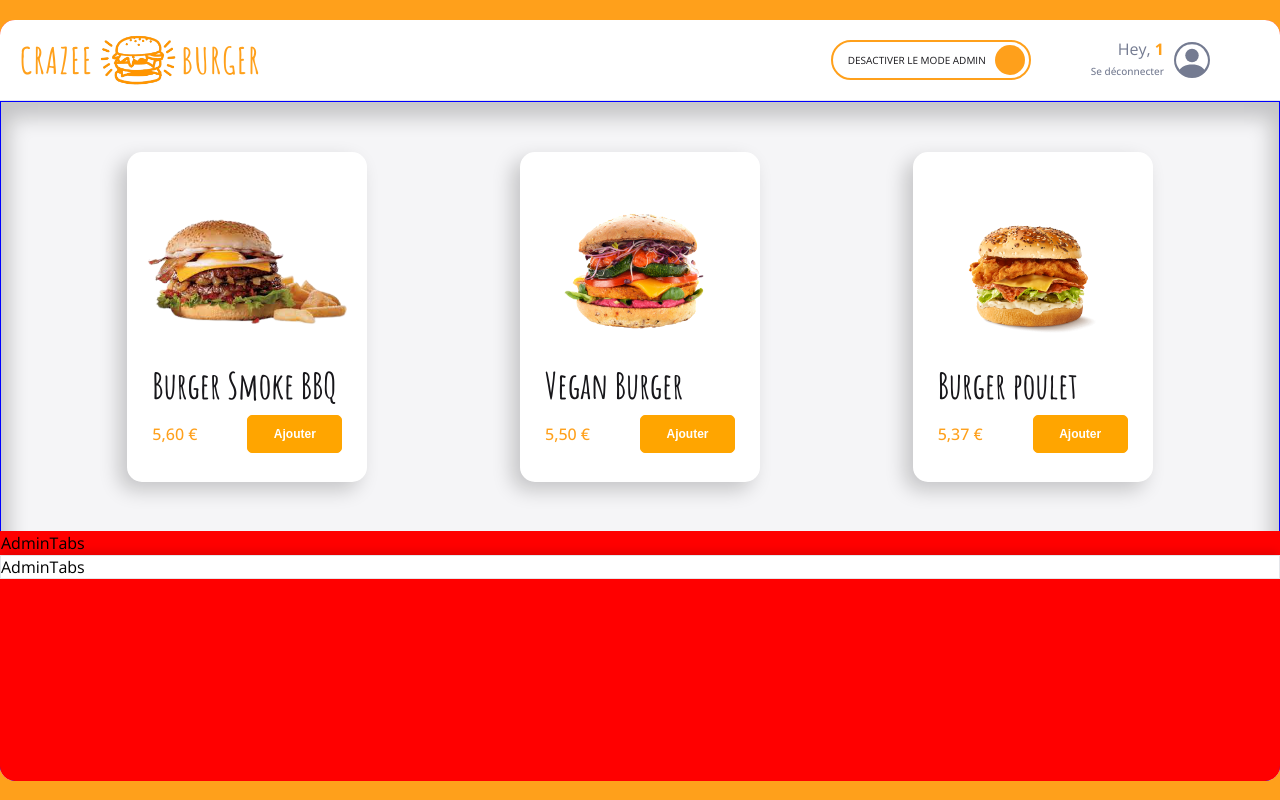
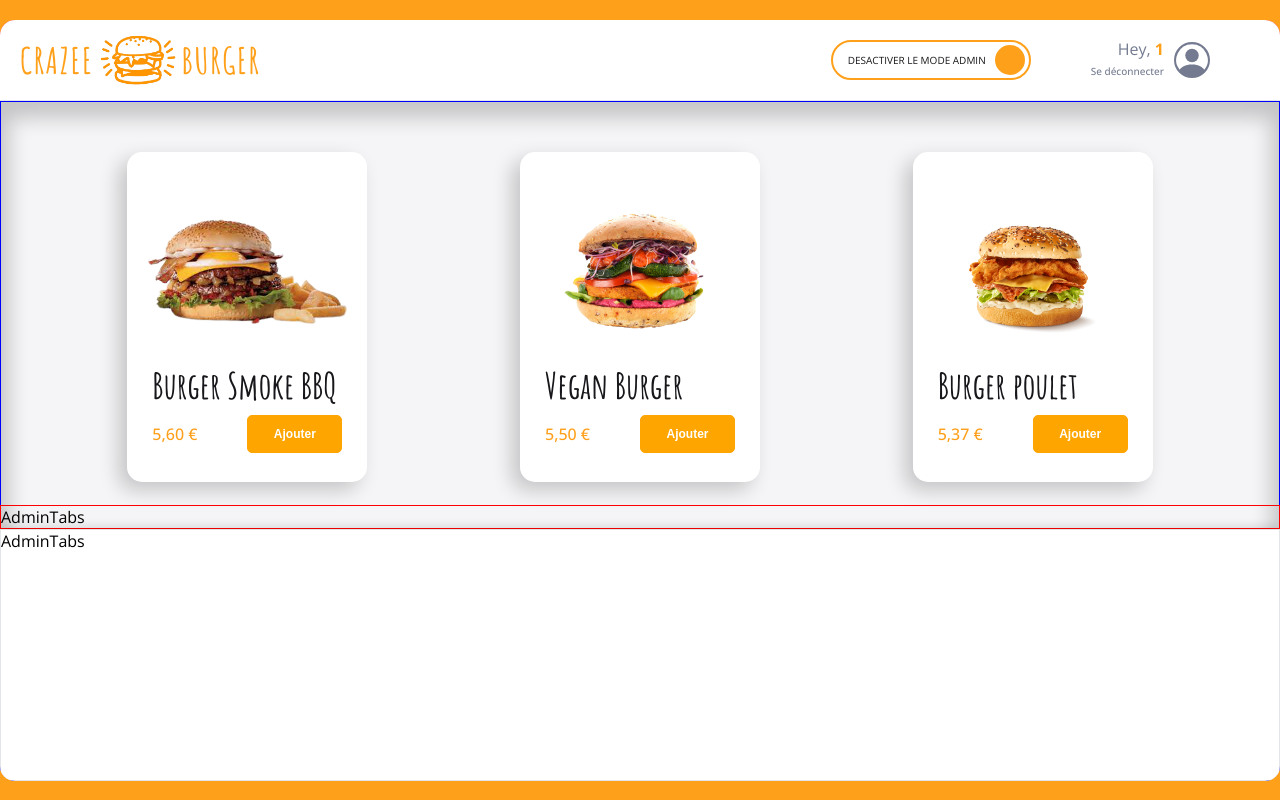
Before and after one commit to NhatHONGUYEN/crazee-burger, a React (Vite) app: page /order/1 in a window 1280 px wide. Built offline with nearby package versions, Linux system fonts and the light colour scheme; grey boxes are pictures that could not be loaded.

Commit message:
✅ F07 : ADMIN > modify the background

```diff
--- a/src/component/pages/order/Main/Admin/Admin.jsx
+++ b/src/component/pages/order/Main/Admin/Admin.jsx
@@ -1,5 +1,5 @@
 import styled from "styled-components";
-import { theme } from "../../../theme";
+
 import AdminTabs from "./AdminTabs";
 import AdminPanel from "./AdminPanel";
 
@@ -13,8 +13,6 @@ export default function Admin() {
 }
 
 const AdminStyled = styled.div`
-  background: red;
-  height: 250px;
   position: absolute;
   bottom: 0;
   left: 0;
--- a/src/component/pages/order/Main/Admin/AdminPanel.jsx
+++ b/src/component/pages/order/Main/Admin/AdminPanel.jsx
@@ -6,6 +6,7 @@ export default function AdminPanel() {
 }
 
 const AdminPanelStyled = styled.div`
+  height: 250px;
   background: ${theme.colors.white};
   border: 1px solid ${theme.colors.greyLight};
   box-shadow: ${theme.shadows.subtle};
```
